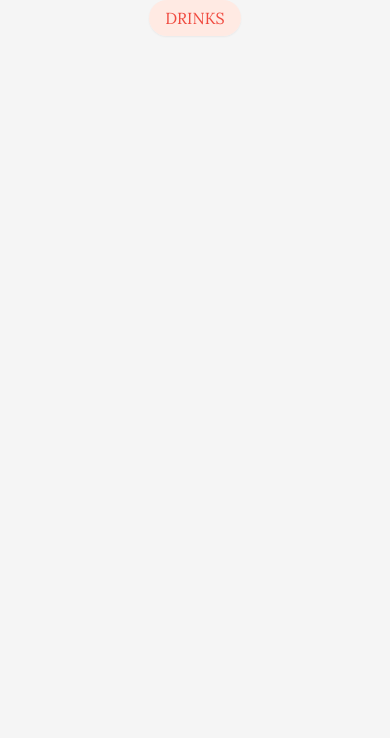
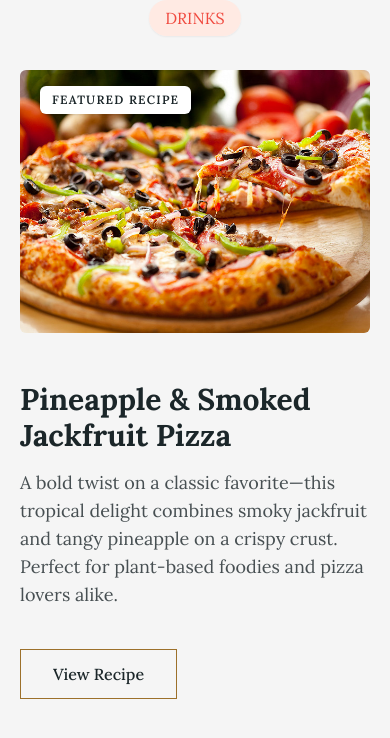
Before and after one commit to Bilalben23/recipe-blog-app, a React (Vite) app in the folder frontend/: page / in a window 390 px wide. Shown: the part 400-1138 px from the top of the page. Before the commit the page ends 844 px from the top, so only its background shows below. Built offline with nearby package versions, Linux system fonts and the light colour scheme; no server answers.

Commit message:
feat: add FeaturedSection component with responsive layout and improved UI

```diff
--- a/frontend/src/components/ui/FeaturedSection.tsx
+++ /dev/null
@@ -1,12 +0,0 @@
-import React from 'react'
-
-export default function FeaturedSection() {
-    return (
-        <div className='flex overflow-hidden'>
-
-            <div></div>
-            <div></div>
-
-        </div>
-    )
-}
--- /dev/null
+++ b/frontend/src/components/ui/home/FeaturedSection.tsx
@@ -0,0 +1,37 @@
+import pizza from '@assets/pizza.jpeg'
+
+export default function FeaturedSection() {
+    return (
+        <section className="flex flex-col-reverse md:flex-row items-center justify-between gap-12 md:px-5 my-10 sm:my-15 md:gap-20 lg:px-10">
+            <div className="flex-1">
+                <h2 className="text-3xl font-bold text-secondary sm:text-5xl sm:leading-snug">
+                    Pineapple & Smoked Jackfruit Pizza
+                </h2>
+                <p className="mt-4 text-lg text-secondary/80">
+                    A bold twist on a classic favorite—this tropical delight combines smoky jackfruit and tangy pineapple on a crispy crust. Perfect for plant-based foodies and pizza lovers alike.
+                </p>
+
+                <div className="mt-10">
+                    <button
+                        type='button'
+                        className="cursor-pointer px-8 py-3 font-medium border border-[#9c702a] text-secondary hover:text-white hover:bg-btnColor transition-colors duration-300"
+                    //  aria-label="View Pineapple & Smoked Jackfruit Pizza recipe"
+                    >
+                        View Recipe
+                    </button>
+                </div>
+            </div>
+
+            <div className="flex-1 relative w-full">
+                <img
+                    src={pizza}
+                    alt="Pineapple and Smoked Jackfruit Pizza"
+                    className="w-full object-cover rounded-md"
+                />
+                <span className="absolute top-4 left-5 bg-white text-secondary px-3 py-1.5 rounded-md text-xs md:text-sm lg:text-base font-semibold uppercase tracking-widest shadow-sm">
+                    Featured Recipe
+                </span>
+            </div>
+        </section>
+    )
+}
--- a/frontend/src/pages/HomePage.tsx
+++ b/frontend/src/pages/HomePage.tsx
@@ -1,6 +1,6 @@
 import CategoryWrapper from '@components/ui/category/CategoryWrapper'
-import FeaturedSection from '@components/ui/FeaturedSection'
-import Hero from '@components/ui/Hero'
+import FeaturedSection from '@components/ui/home/FeaturedSection'
+import Hero from '@components/ui/home/Hero'
 
 export default function HomePage() {
 
```
Also changed, not shown: frontend/src/assets/pizza.jpeg (added), frontend/src/components/ui/home/Hero.tsx (renamed from frontend/src/components/ui/Hero.tsx).
